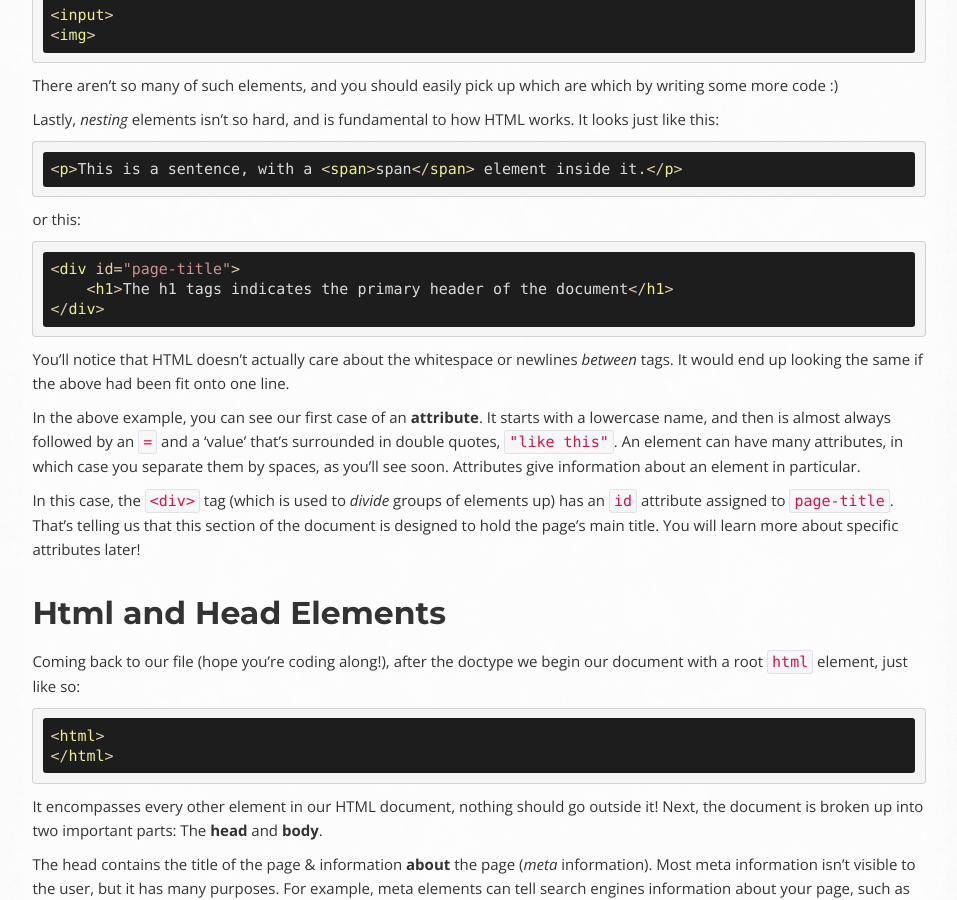
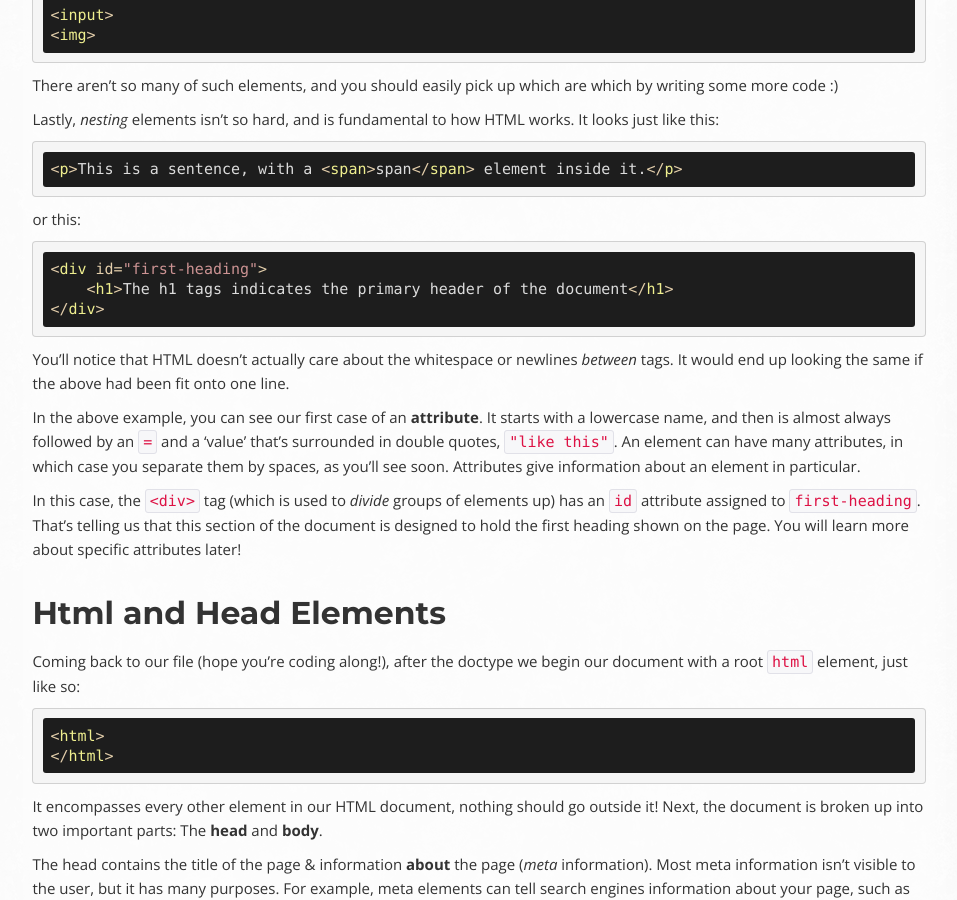
Before and after one commit to OpenTechSchool/html-css-beginners, a Jekyll site: the page built from core/structure.md, in a window 1280 px wide and 900 px high, scrolled down 1146 px. Shown: the whole window, without its empty margins (314-1271 px from the left). Built offline with Jekyll 4.4.1, drawn with Linux system fonts in a browser that asks for light colours; Markdown is read by kramdown in place of the engine named in the settings.

Commit message:
Rename page-title id to first-heading (addresses Issue #14)

```diff
--- a/core/structure.md
+++ b/core/structure.md
@@ -66,7 +66,7 @@ It looks just like this:
 
 or this:
 
-    <div id="page-title">
+    <div id="first-heading">
         <h1>The h1 tags indicates the primary header of the document</h1>
     </div>
 
@@ -81,9 +81,9 @@ can have many attributes, in which case you separate them by spaces, as you'll
 see soon. Attributes give information about an element in particular.
 
 In this case, the `<div>` tag (which is used to *divide* groups of elements up)
-has an `id` attribute assigned to `page-title`. That's telling us that this
-section of the document is designed to hold the page's main title. You will
-learn more about specific attributes later!
+has an `id` attribute assigned to `first-heading`. That's telling us that this
+section of the document is designed to hold the  first heading shown on the
+page. You will learn more about specific attributes later!
 
 ## Html and Head Elements
 
```
